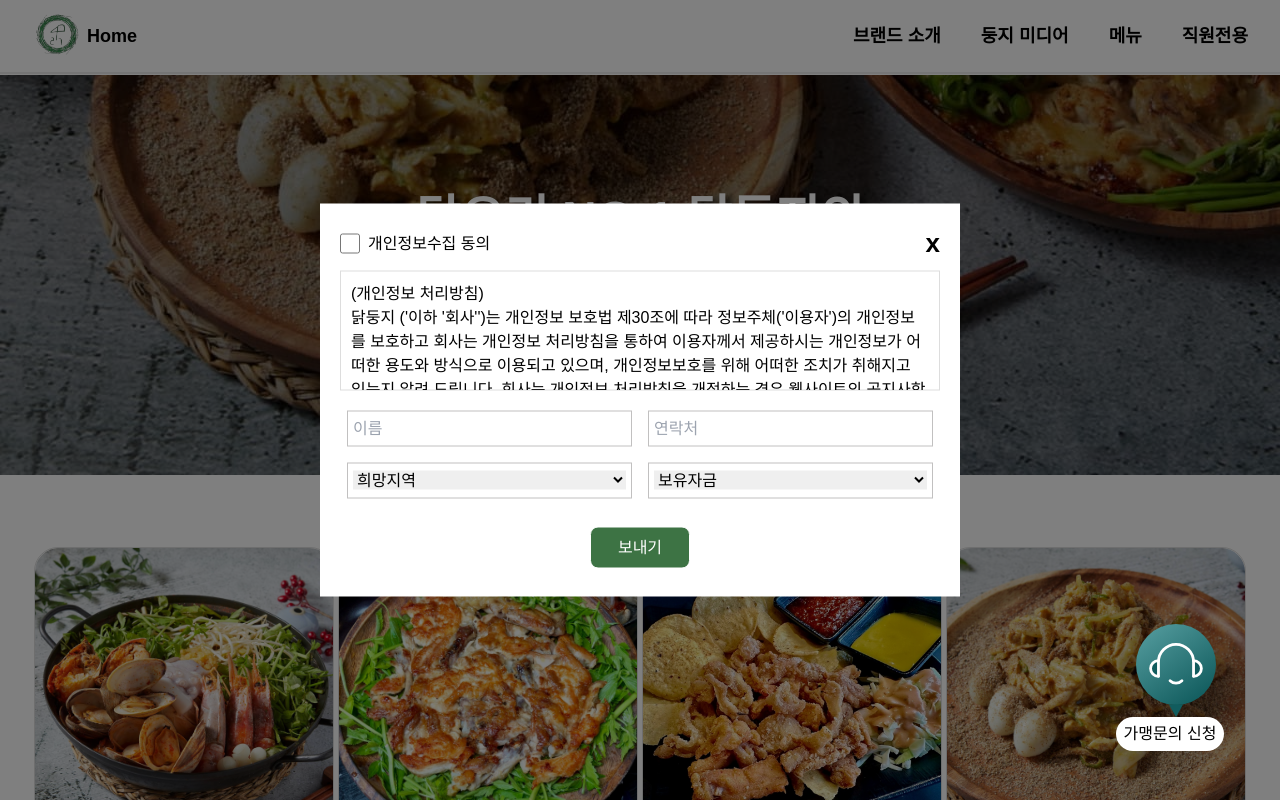
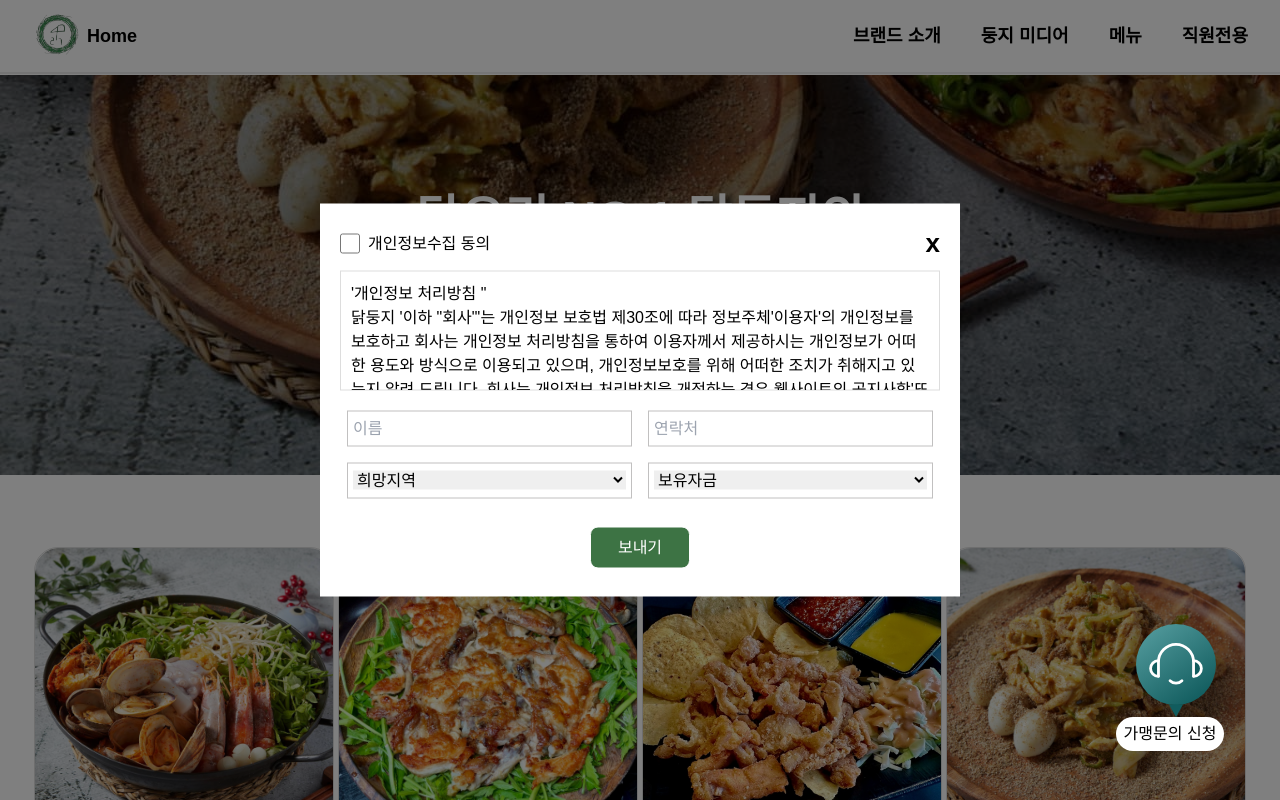
Before and after one commit to Jung-Hey/dak_dungji, a Next.js app: page /menu in a window 1280 px wide. Both pictures are taken after a click on the element 1176 px from the left and 670 px from the top of the page. Shown: the top 800 px of the page. Built offline with nearby package versions, Linux system fonts and the light colour scheme; a web font is replaced by a local one.

Commit message:
배포에러수정2

```diff
--- a/src/app/inquiry/privacy.js
+++ b/src/app/inquiry/privacy.js
@@ -2,10 +2,10 @@ export default function Privacy() {
 
   return (
     <div className='privacy_Area'>
-         <h2>(개인정보 처리방침)</h2>
+         <h2>&apos;개인정보 처리방침 &quot;</h2>
         <p>
-            닭둥지 (&apos;이하 '회사'&apos;)는 개인정보 보호법 제30조에 따라 정보주체(&apos;이용자&apos;)의 개인정보를 보호하고 회사는 개인정보 처리방침을 통하여 이용자께서 제공하시는 개인정보가 어떠한 용도와 방식으로 이용되고 있으며, 개인정보보호를 위해 어떠한 조치가 취해지고 있는지 알려 드립니다.
-            회사는 개인정보 처리방침을 개정하는 경우 웹사이트의 공지사항(&apos;또는 개별공지&apos;)을 통하여 공지할 것이며 회사의 개인정보 처리방침은 다음의 내용으로 작성되어 있습니다.
+            닭둥지 &apos;이하 &quot;회사&quot;&apos;는 개인정보 보호법 제30조에 따라 정보주체&apos;이용자&apos;의 개인정보를 보호하고 회사는 개인정보 처리방침을 통하여 이용자께서 제공하시는 개인정보가 어떠한 용도와 방식으로 이용되고 있으며, 개인정보보호를 위해 어떠한 조치가 취해지고 있는지 알려 드립니다.
+            회사는 개인정보 처리방침을 개정하는 경우 웹사이트의 공지사항&apos;또는 개별공지&apos;을 통하여 공지할 것이며 회사의 개인정보 처리방침은 다음의 내용으로 작성되어 있습니다.
         </p>
 
         <ol>
@@ -13,7 +13,7 @@ export default function Privacy() {
             <li>수집한 개인정보의 처리 및 보유기간</li>
             <li>수집한 개인정보의 공유 및 제공</li>
             <li>개인정보처리의 위탁</li>
-            <li>정보주체(&apos;이용자&apos;)와 법정대리인의 권리, 의무 및 행사방법</li>
+            <li>정보주체&apos;이용자&apos;와 법정대리인의 권리, 의무 및 행사방법</li>
             <li>개인정보의 항목 및 수집방법 </li>
             <li>개인정보의 파기절차 및 방법 </li>
             <li>개인정보의 안전성 확보 조치 </li>
@@ -27,23 +27,23 @@ export default function Privacy() {
         <p>* 회사는 수집한 개인정보를 다음의 목적을 위해 활용합니다.</p>
         <dl>
             <dt>- 고객 문의에 대한 응대 및 관리 </dt>
-            <dd>고객 가입의사 확인, 고객에 대한 서비스제공 시에 필요한 본인 식별(&apos;인증&apos;), 회원 자격 유지 및 관리, 서비스 제공에 따른 대금 결제 및 기타 필요 시</dd>
+            <dd>고객 가입의사 확인, 고객에 대한 서비스제공 시에 필요한 본인 식별&apos;인증&apos;, 회원 자격 유지 및 관리, 서비스 제공에 따른 대금 결제 및 기타 필요 시</dd>
             <dd>- 웹사이트 사용 패턴 분석, 웹사이트 운영자에게 고객의 웹사이트 활동에 관한 정보 전달 및 웹사이트 활동과 인터넷 사용에 관한 각종 서비스 제공 </dd>
         </dl>
         <h3>2. 수집한 개인정보의 처리 및 보유기간 </h3>
-        <p>* 회사는 정보주체(&apos;이용자&apos;)로부터 개인정보를 수집할 때 동의를 받은 개인정보 보유ㆍ이용기간 또는 법령에 따른 개인정보 보유ㆍ이용기간 내에서 개인정보를  처리ㆍ보유합니다. 다만, 회사는 "다른 법령에 따라 보존하여야 하는 경우" 또는 "이용자로부터 동의를 받은 경우"에는 보유ㆍ이용기간이 경과한 때에도 개인정보를 파기하지 아니하고 보존할 수 있습니다.</p>
+        <p>* 회사는 정보주체&apos;이용자&apos;로부터 개인정보를 수집할 때 동의를 받은 개인정보 보유ㆍ이용기간 또는 법령에 따른 개인정보 보유ㆍ이용기간 내에서 개인정보를  처리ㆍ보유합니다. 다만, 회사는 "다른 법령에 따라 보존하여야 하는 경우" 또는 "이용자로부터 동의를 받은 경우"에는 보유ㆍ이용기간이 경과한 때에도 개인정보를 파기하지 아니하고 보존할 수 있습니다.</p>
         <h3>3. 수집한 개인정보의 공유 및 제공, 개인정보의 제3자 제공 등 </h3>
         <p>* 회사는 이용자의 개인정보를 원칙적으로 외부에 제공하지 않습니다. 다만, 아래의 경우에는 예외로 합니다.</p>
         <ul>
-            <li>- 정보주체(&apos;이용자&apos;)가 사전 동의한 경우</li>
+            <li>- 정보주체&apos;이용자&apos;가 사전 동의한 경우</li>
             <li>- 법률의 특별한 규정 등 개인정보 보호법 제 17조에 해당하는 경우 외에는 개인정보를 제3자에게 제공하지 않습니다.</li>
         </ul>
 
         <h3>4. 개인정보처리의 위탁 </h3>
-        <p>* 회사는 정보주체(&apos;이용자&apos;)의 개인정보를 원칙적으로 외부에 처리 위탁하지 않습니다.</p>
+        <p>* 회사는 정보주체&apos;이용자&apos;의 개인정보를 원칙적으로 외부에 처리 위탁하지 않습니다.</p>
 
-        <h3>5. 정보주체(&apos;이용자&apos;)와 법정대리인의 권리, 의무 및 행사방법 </h3>
-        <p>* 정보주체(&apos;이용자&apos;) 및 법정대리인은 회사에 대해 언제든지 다은 각 호의 개인정보 관련 권리를 행사할 수 있습니다.</p>
+        <h3>5. 정보주체&apos;이용자&apos;와 법정대리인의 권리, 의무 및 행사방법 </h3>
+        <p>* 정보주체&apos;이용자&apos; 및 법정대리인은 회사에 대해 언제든지 다은 각 호의 개인정보 관련 권리를 행사할 수 있습니다.</p>
         <ul>
             <li>가. 개인정보 열람 요구</li>
             <li>나.	개인정보에 오류 등이 있을 경우 정정 요구</li>
@@ -94,8 +94,8 @@ export default function Privacy() {
         <ul>
             <li>경찰청 사이버안전국 http://cyberbureau.police.go.kr</li>
             <li>대검찰청 사이버수사과 http://www.spo.go.kr</li>
-            <li>개인정보 침해신고센터 (&apos;한국인터넷 진흥원 운영&apos;) http://privacy.kisa.or.kr</li>
-            <li>개인정보 분쟁 조정위원회 (&apos;개인정보 보호위원회 운영&apos;) http://www.kopico.go.kr</li>
+            <li>개인정보 침해신고센터 &apos;한국인터넷 진흥원 운영&apos; http://privacy.kisa.or.kr</li>
+            <li>개인정보 분쟁 조정위원회 &apos;개인정보 보호위원회 운영&apos; http://www.kopico.go.kr</li>
         </ul>
         <h3>11. 고지의 의무</h3>
         <p>이 개인정보 처리방침은 2019. 3. 15. 부터 적용되며 현 개인정보취급방침 내용의 추가, 삭제 및 수정이 있을 시에는 개정 최소 7일전부터 홈페이지 “공지사항”을 통해 고지 하겠습니다.</p>
--- a/src/app/menu/page.js
+++ b/src/app/menu/page.js
@@ -148,7 +148,7 @@ export default function Menu() {
                     <div></div>
                     <div className="text-center p-1 text-lg main_col font-semibold">500원</div>
                     <div className="text-center p-4 text-lg">
-                        닭 한마리 추가 비용은 단돈 "500원"입니다. 이 500원은 매달 기부금에 사용됩니다.
+                        닭 한마리 추가 비용은 단돈 &quot;500원&quot;입니다. 이 500원은 매달 기부금에 사용됩니다.
                     </div>
                     <div className="pb-4">
                         <div className="menu_Detail_Btn font-medium" data-src="/menu/menu_8.jpeg" onClick={showDetail}>자세히 보기</div>
```
